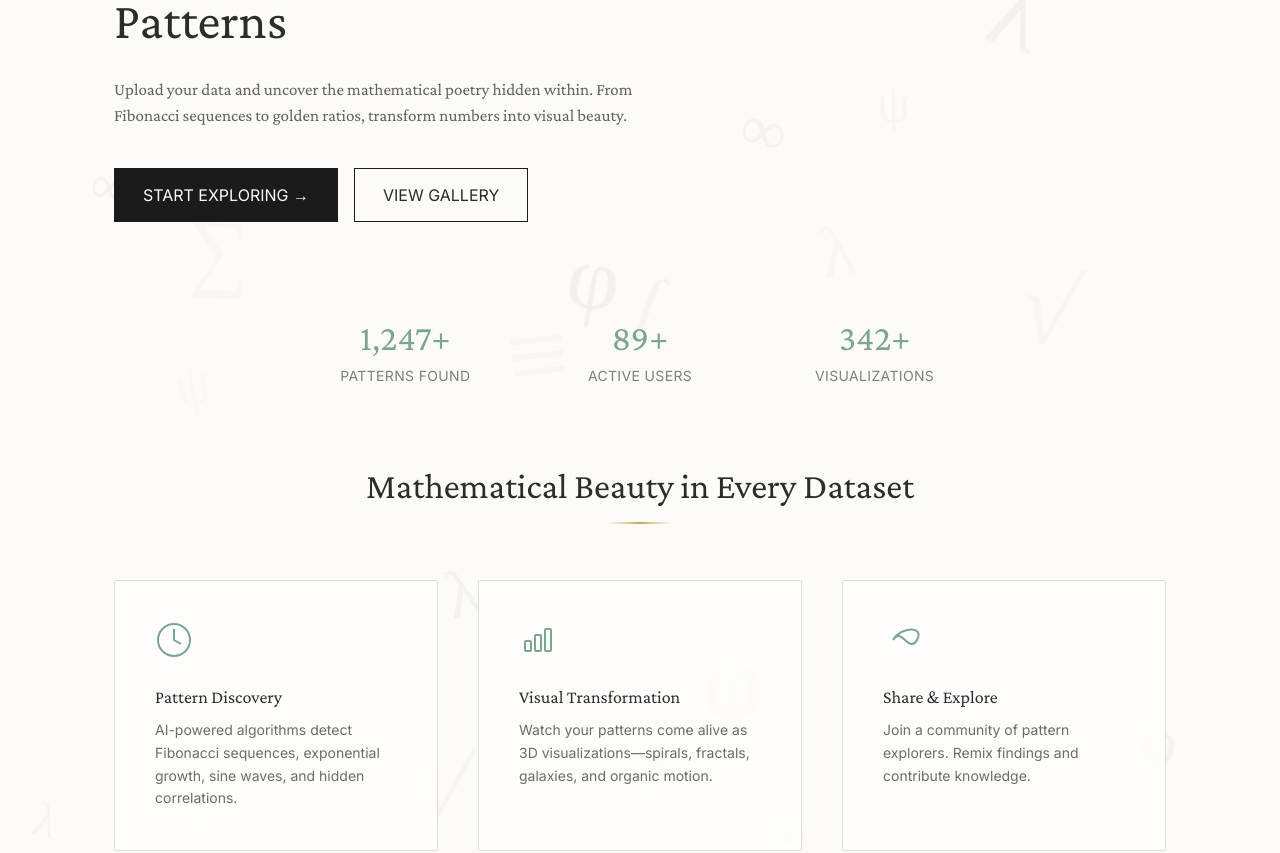
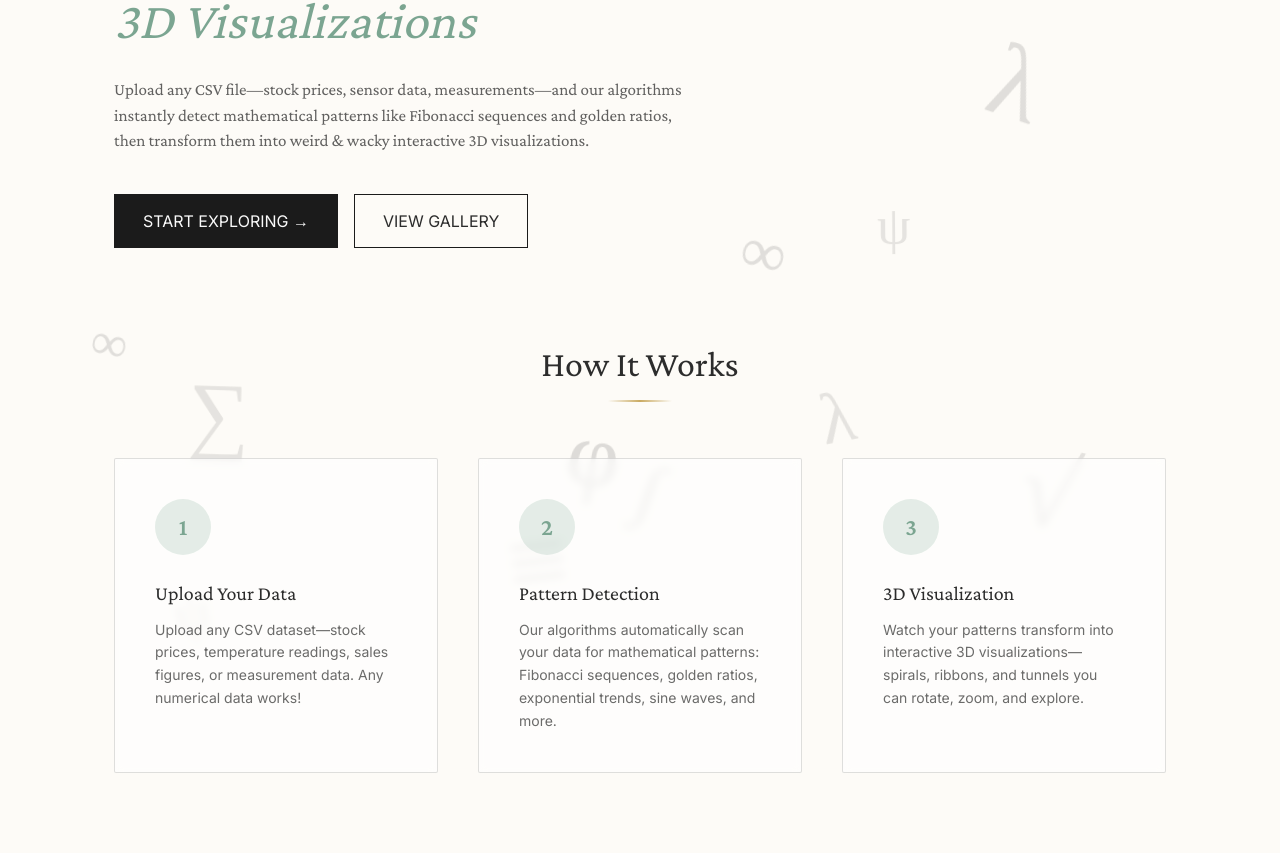
Before and after one commit to shivansh-FSD-Course/Pattern, a React (Vite) app in the folder client/: page /home in a window 1280 px wide. Shown: the part 221-1074 px from the top of the page. Built offline with nearby package versions, Linux system fonts and the light colour scheme.

Commit message:
Added a bit of explanation on the landing page about what the website is about, made the background elements a bit more visible

```diff
--- a/client/src/pages/Community.jsx
+++ b/client/src/pages/Community.jsx
@@ -213,7 +213,7 @@ export default function Community() {
         char: GLYPHS[Math.floor(Math.random() * GLYPHS.length)],
         left: Math.random() * 100,
         top: Math.random() * 100,
-        opacity: 0.015 + Math.random() * 0.045,
+        opacity: 0.1 + Math.random() * 0.045,
         size: 40 + Math.random() * 60,
         rotate: Math.random() * 40 - 20,
         delay: i * 0.12,
--- a/client/src/pages/Dashboard.jsx
+++ b/client/src/pages/Dashboard.jsx
@@ -402,7 +402,7 @@ const handleSaveProfile = async () => {
         char: GLYPHS[Math.floor(Math.random() * GLYPHS.length)],
         left: Math.random() * 95,
         top: Math.random() * 95,
-        opacity: 0.015 + Math.random() * 0.035,
+        opacity: 0.1 + Math.random() * 0.035,
         size: 40 + Math.random() * 60,
         rotate: Math.random() * 40 - 20,
         delay: i * 0.12,
--- a/client/src/pages/Landing.jsx
+++ b/client/src/pages/Landing.jsx
@@ -57,10 +57,10 @@ export default function Landing() {
         left: Math.random() * 100,
         top: Math.random() * 100,
         size: 46 + Math.random() * 65,
-        opacity: 0.012 + Math.random() * 0.035,
+        opacity: 0.1 + Math.random() * 0.05,
         rotate: Math.random() * 40 - 20,
         delay: i * 0.15,
-        parallaxSpeed: 0.2 + Math.random() * 0.5, // Different speeds for depth
+        parallaxSpeed: 0.2 + Math.random() * 0.5,
       })),
     };
   }, []);
@@ -114,15 +114,12 @@ export default function Landing() {
         </p>
 
         <h1 className="font-serif text-[52px] leading-tight mb-6">
-          Discover <span className="italic text-accent-green">Hidden</span>
-          <br />
-          Patterns
+          Turn Your Data Into <br />
+          <span className="italic text-accent-green">3D Visualizations</span>
         </h1>
 
         <p className="font-serif text-[17px] opacity-75 max-w-xl mb-10">
-          Upload your data and uncover the mathematical poetry hidden within.
-          From Fibonacci sequences to golden ratios, transform numbers into
-          visual beauty.
+          Upload any CSV file—stock prices, sensor data, measurements—and our algorithms instantly detect mathematical patterns like Fibonacci sequences and golden ratios, then transform them into weird & wacky interactive 3D visualizations.
         </p>
 
         {/* CTA BUTTONS */}
@@ -142,6 +139,38 @@ export default function Landing() {
           </button>
         </div>
 
+        {/* HOW IT WORKS SECTION */}
+        <h2 className="font-serif text-4xl text-center mb-4">
+          How It Works
+        </h2>
+
+        <div className="flex justify-center mb-14">
+          <div className="h-[2px] w-16 bg-gradient-to-r from-transparent via-accent-gold to-transparent"></div>
+        </div>
+
+        <div className="grid grid-cols-1 md:grid-cols-3 gap-10 mb-28">
+          <HowItWorksStep
+            number="1"
+            title="Upload Your Data"
+            desc="Upload any CSV dataset—stock prices, temperature readings, sales figures, or measurement data. Any numerical data works!"
+            delay={0}
+          />
+
+          <HowItWorksStep
+            number="2"
+            title="Pattern Detection"
+            desc="Our algorithms automatically scan your data for mathematical patterns: Fibonacci sequences, golden ratios, exponential trends, sine waves, and more."
+            delay={0.15}
+          />
+
+          <HowItWorksStep
+            number="3"
+            title="3D Visualization"
+            desc="Watch your patterns transform into interactive 3D visualizations—spirals, ribbons, and tunnels you can rotate, zoom, and explore."
+            delay={0.3}
+          />
+        </div>
+
         {/* STATS COUNTER SECTION */}
         <div className="grid grid-cols-3 gap-8 max-w-2xl mx-auto mb-20">
           <StatCounter end={1247} label="Patterns Found" />
@@ -151,7 +180,7 @@ export default function Landing() {
 
         {/* FEATURE SECTION */}
         <h2 className="font-serif text-4xl text-center mb-4">
-          Mathematical Beauty in Every Dataset
+          Features
         </h2>
 
         <div className="flex justify-center mb-14">
@@ -161,22 +190,22 @@ export default function Landing() {
         <div className="grid grid-cols-1 md:grid-cols-3 gap-10 mb-28">
           <FeatureCard
             icon={<ClockIcon />}
-            title="Pattern Discovery"
-            desc="AI-powered algorithms detect Fibonacci sequences, exponential growth, sine waves, and hidden correlations."
+            title="Instant Analysis"
+            desc="Pattern detection algorithms analyze your data in seconds. No manual configuration needed—just upload and discover."
             delay={0}
           />
 
           <FeatureCard
             icon={<BarsIcon />}
-            title="Visual Transformation"
-            desc="Watch your patterns come alive as 3D visualizations—spirals, fractals, galaxies, and organic motion."
+            title="Interactive 3D"
+            desc="Explore your data in 3D space. Rotate, zoom, and interact with your visualizations to see patterns from every angle."
             delay={0.15}
           />
 
           <FeatureCard
             icon={<InfinityIcon />}
-            title="Share & Explore"
-            desc="Join a community of pattern explorers. Remix findings and contribute knowledge."
+            title="Community Sharing"
+            desc="Share discoveries with others. Browse patterns found by the community and get inspired by their findings."
             delay={0.3}
           />
         </div>
@@ -197,6 +226,57 @@ export default function Landing() {
 
         <div className="h-[120px]" /> {/* Bottom spacer */}
       </div>
+    </div>
+  );
+}
+
+/*
+      HOW IT WORKS STEP COMPONENT
+ */
+function HowItWorksStep({ number, title, desc, delay }) {
+  const [isVisible, setIsVisible] = useState(false);
+  const cardRef = useRef(null);
+
+  useEffect(() => {
+    const observer = new IntersectionObserver(
+      ([entry]) => {
+        if (entry.isIntersecting) {
+          setIsVisible(true);
+        }
+      },
+      { threshold: 0.1 }
+    );
+
+    if (cardRef.current) {
+      observer.observe(cardRef.current);
+    }
+
+    return () => {
+      if (cardRef.current) {
+        observer.unobserve(cardRef.current);
+      }
+    };
+  }, []);
+
+  return (
+    <div
+      ref={cardRef}
+      className={`
+        p-10 bg-white/60 backdrop-blur-sm rounded-sm
+        border border-ink/15
+        hover:shadow-[0_8px_22px_rgba(0,0,0,0.08)]
+        transition-all duration-700
+        ${isVisible ? 'opacity-100 translate-y-0' : 'opacity-0 translate-y-8'}
+      `}
+      style={{
+        transitionDelay: isVisible ? `${delay}s` : '0s',
+      }}
+    >
+      <div className="w-14 h-14 rounded-full bg-accent-green/20 flex items-center justify-center mb-6">
+        <span className="font-serif text-2xl text-accent-green font-bold">{number}</span>
+      </div>
+      <h3 className="font-serif text-xl mb-3">{title}</h3>
+      <p className="text-sm opacity-70 leading-relaxed">{desc}</p>
     </div>
   );
 }
@@ -313,7 +393,9 @@ function FeatureCard({ icon, title, desc, delay }) {
         transitionDelay: isVisible ? `${delay}s` : '0s',
       }}
     >
-      <div className="mb-6">{icon}</div>
+      <div className="mb-6">
+        {icon}
+      </div>
       <h3 className="font-serif text-lg mb-2">{title}</h3>
       <p className="text-sm opacity-70 leading-relaxed">{desc}</p>
     </div>
--- a/client/src/pages/Login.jsx
+++ b/client/src/pages/Login.jsx
@@ -58,7 +58,7 @@ export default function Login() {
         left: Math.random() * 95,
         top: Math.random() * 95,
         size: 38 + Math.random() * 55,
-        opacity: 0.015 + Math.random() * 0.035,
+        opacity: 0.1 + Math.random() * 0.035,
         rotate: Math.random() * 40 - 20,
         delay: i * 0.12,
         parallaxSpeed: 0.2 + Math.random() * 0.5,
--- a/client/src/pages/Register.jsx
+++ b/client/src/pages/Register.jsx
@@ -71,7 +71,7 @@ export default function Register() {
         left: Math.random() * 95,
         top: Math.random() * 95,
         size: 38 + Math.random() * 55,
-        opacity: 0.015 + Math.random() * 0.035,
+        opacity: 0.1 + Math.random() * 0.035,
         rotate: Math.random() * 40 - 20,
       })),
     []
```
